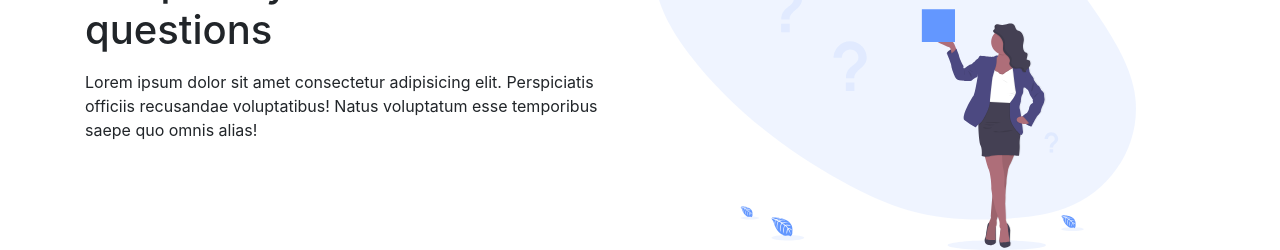
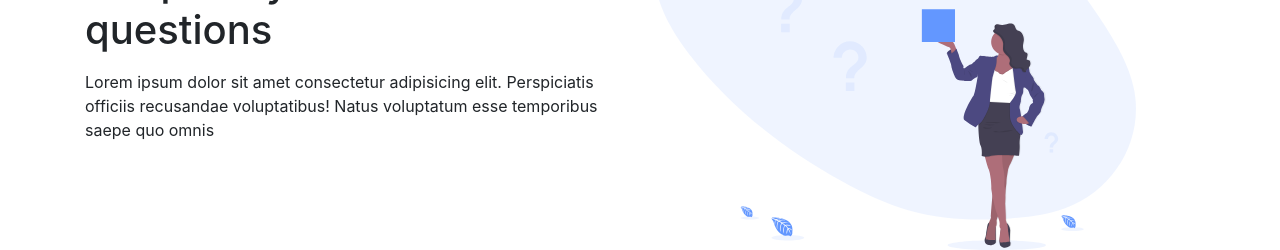
Before and after one commit to Iraq-WBC-Capstones-2020/doctor-booking-web, a React (Create React App) app: page /faq in a window 1280 px wide. Shown: the part 199-449 px from the top of the page. Built offline with nearby package versions, Linux system fonts and the light colour scheme.

Commit message:
finish this section

```diff
--- a/src/components/FaqIntro/FaqIntro.js
+++ b/src/components/FaqIntro/FaqIntro.js
@@ -14,7 +14,7 @@ function FaqIntro() {
             <p>
               Lorem ipsum dolor sit amet consectetur adipisicing elit.
               Perspiciatis officiis recusandae voluptatibus! Natus voluptatum
-              esse temporibus saepe quo omnis alias!
+              esse temporibus saepe quo omnis
             </p>
           </div>
         </Col>
```
